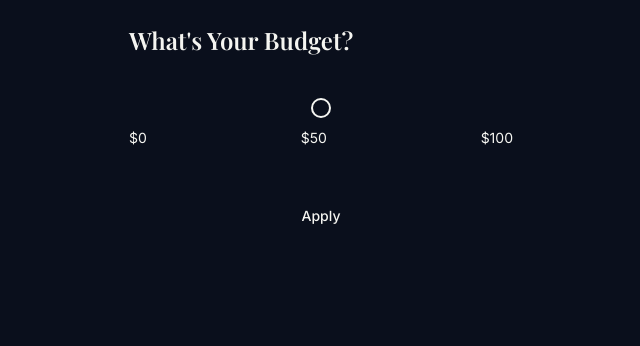
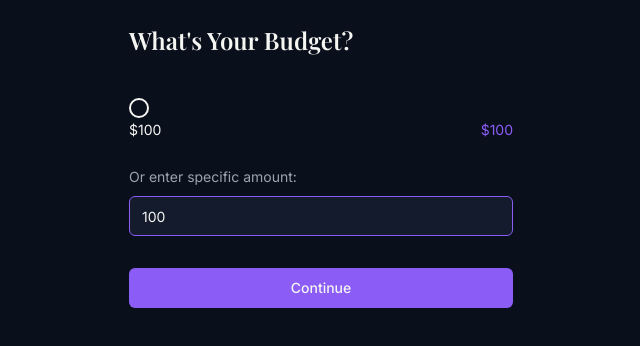
Before and after one commit to buythelook-app/buythelook-e1ca118a, a React (Vite) app: page /budget in a window 1280 px wide. Shown: the top 346 px of the page, without its empty margins (319-959 px from the left). Built offline with nearby package versions, Linux system fonts and the light colour scheme.

Commit message:
Add budget ruler component
Implemented a budget ruler component that ranges from $100 to "money is not an issue," allowing users to input their desired amount.
[skip gpt_engineer]

```diff
--- a/src/components/BudgetSelection.tsx
+++ b/src/components/BudgetSelection.tsx
@@ -2,37 +2,82 @@ import { useState } from "react";
 import { useNavigate } from "react-router-dom";
 import { Button } from "./ui/button";
 import { Slider } from "./ui/slider";
+import { Input } from "./ui/input";
 
 export const BudgetSelection = () => {
-  const [budget, setBudget] = useState([50]);
+  const [budget, setBudget] = useState<number>(100);
+  const [isUnlimited, setIsUnlimited] = useState(false);
   const navigate = useNavigate();
+
+  const handleBudgetChange = (value: number[]) => {
+    if (value[0] >= 1000) {
+      setIsUnlimited(true);
+      setBudget(1000);
+    } else {
+      setIsUnlimited(false);
+      setBudget(value[0]);
+    }
+  };
+
+  const handleInputChange = (e: React.ChangeEvent<HTMLInputElement>) => {
+    const value = parseInt(e.target.value);
+    if (!isNaN(value)) {
+      if (value >= 1000) {
+        setIsUnlimited(true);
+        setBudget(1000);
+      } else {
+        setIsUnlimited(false);
+        setBudget(value);
+      }
+    }
+  };
 
   return (
     <div className="min-h-screen bg-netflix-background text-netflix-text p-6">
       <div className="container max-w-md mx-auto">
         <h1 className="text-2xl font-display font-semibold mb-12">What's Your Budget?</h1>
 
-        <div className="space-y-12">
-          <div className="space-y-4">
-            <Slider
-              value={budget}
-              onValueChange={setBudget}
-              max={100}
-              step={1}
-              className="w-full"
-            />
-            <div className="flex justify-between text-sm">
-              <span>$0</span>
-              <span>${budget[0]}</span>
-              <span>$100</span>
+        <div className="space-y-8">
+          <div className="space-y-6">
+            <div className="relative">
+              <Slider
+                value={[budget]}
+                onValueChange={handleBudgetChange}
+                min={100}
+                max={1000}
+                step={50}
+                className="w-full"
+              />
+              <div className="flex justify-between text-sm mt-2">
+                <span>$100</span>
+                <span className="text-netflix-accent">
+                  {isUnlimited ? "Money is not an issue" : `$${budget}`}
+                </span>
+              </div>
+            </div>
+
+            <div className="space-y-2">
+              <label htmlFor="budget-input" className="text-sm text-gray-400">
+                Or enter specific amount:
+              </label>
+              <Input
+                id="budget-input"
+                type="number"
+                min="100"
+                max="1000"
+                value={isUnlimited ? "" : budget}
+                onChange={handleInputChange}
+                placeholder={isUnlimited ? "Unlimited budget" : "Enter amount"}
+                className="bg-netflix-card border-netflix-accent focus:border-netflix-accent"
+              />
             </div>
           </div>
 
           <Button
             onClick={() => navigate('/mood')}
-            className="w-full"
+            className="w-full bg-netflix-accent hover:bg-opacity-80"
           >
-            Apply
+            Continue
           </Button>
         </div>
       </div>
```
